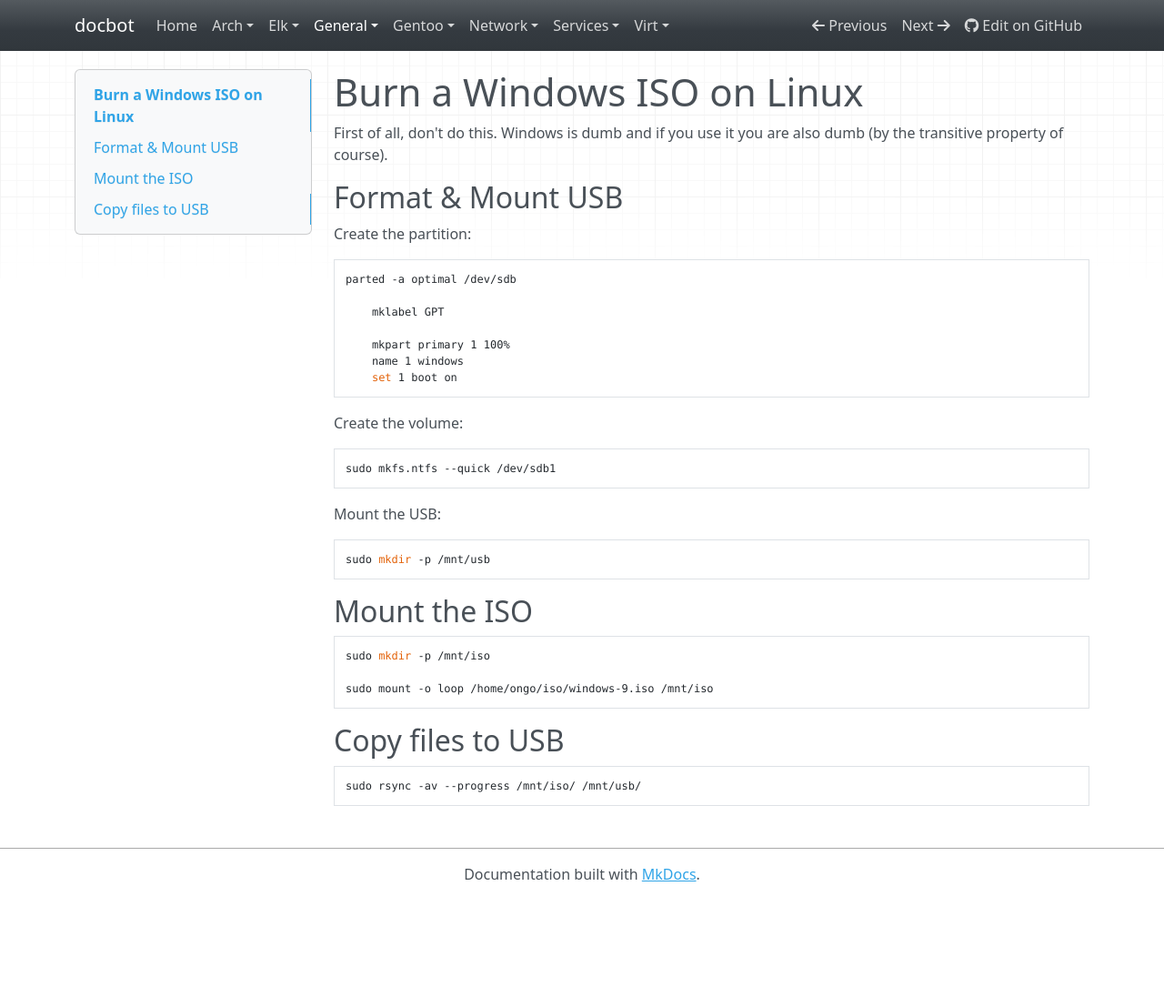
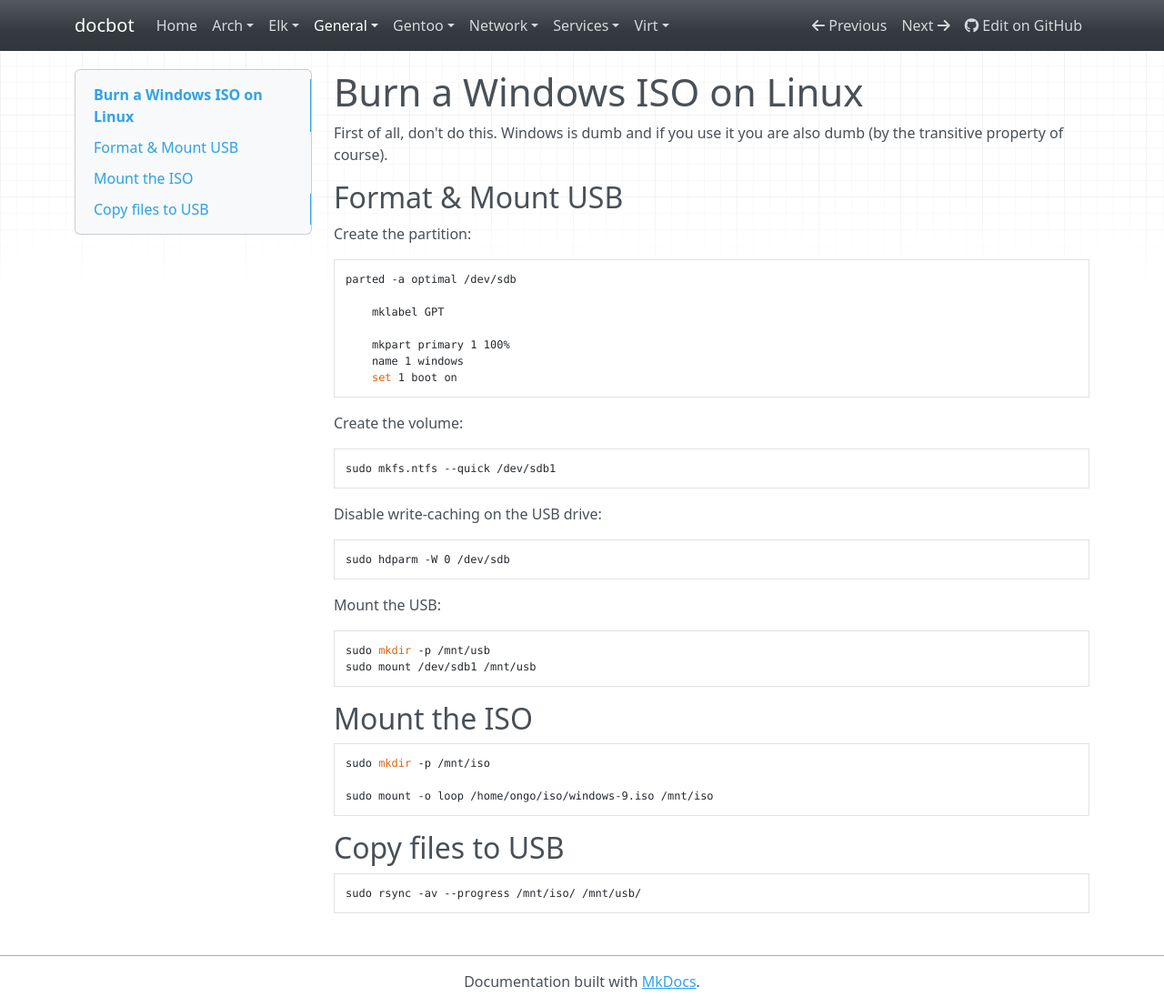
Before and after one commit to noahbailey/docbot, an MkDocs documentation site: the page built from docs/general/windows-bootdisk.md, in a window 1280 px wide and 1107 px high. Shown: the whole window at 91% size. Built offline with MkDocs 1.6.1, drawn with Linux system fonts in a browser that asks for light colours; nearby versions of some CDN libraries.

Commit message:
Add write caching config to USB stuff

```diff
--- a/docs/general/windows-bootdisk.md
+++ b/docs/general/windows-bootdisk.md
@@ -18,9 +18,14 @@ Create the volume:
 
     sudo mkfs.ntfs --quick /dev/sdb1
 
+Disable write-caching on the USB drive:
+
+    sudo hdparm -W 0 /dev/sdb
+
 Mount the USB:
 
     sudo mkdir -p /mnt/usb
+    sudo mount /dev/sdb1 /mnt/usb
 
 ## Mount the ISO
 
```
